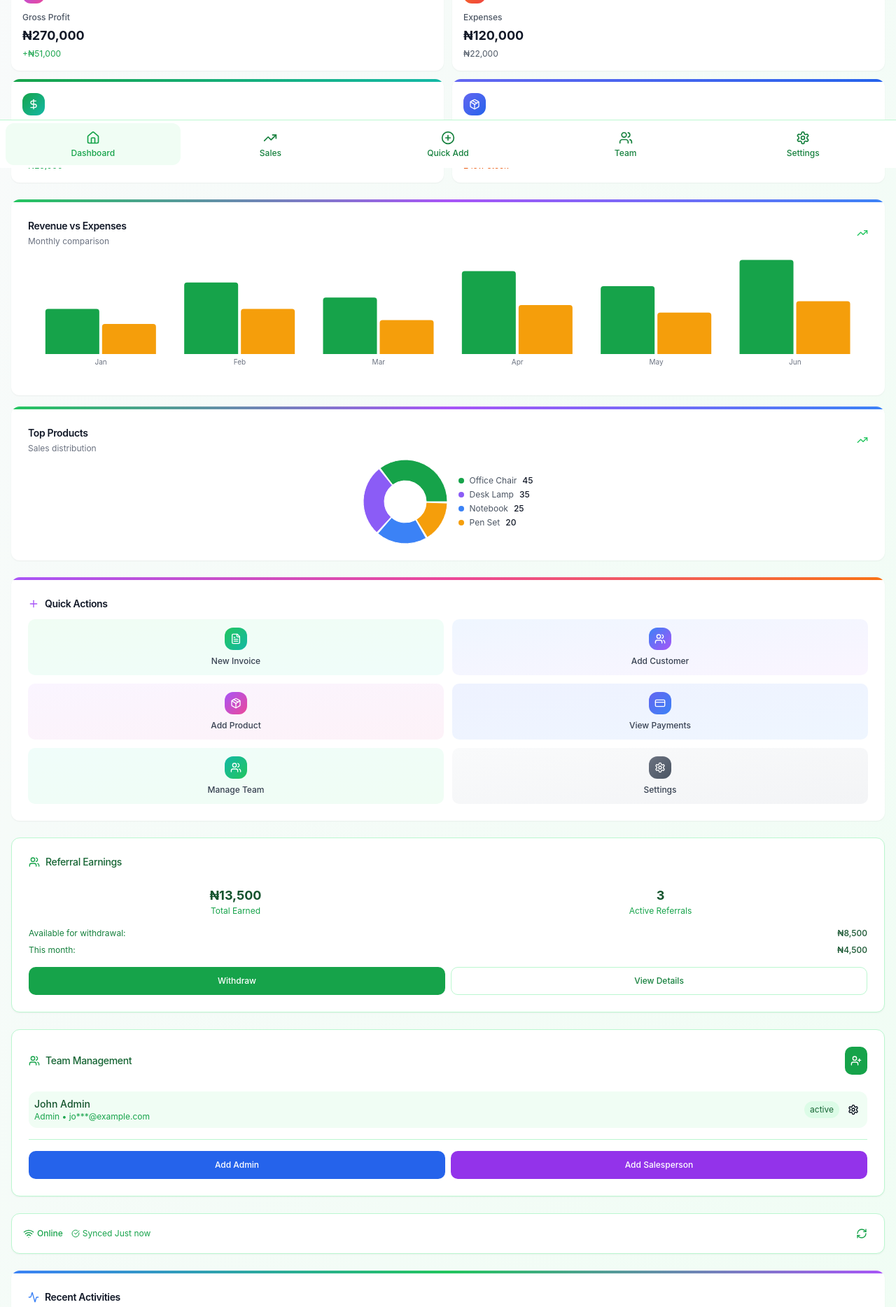
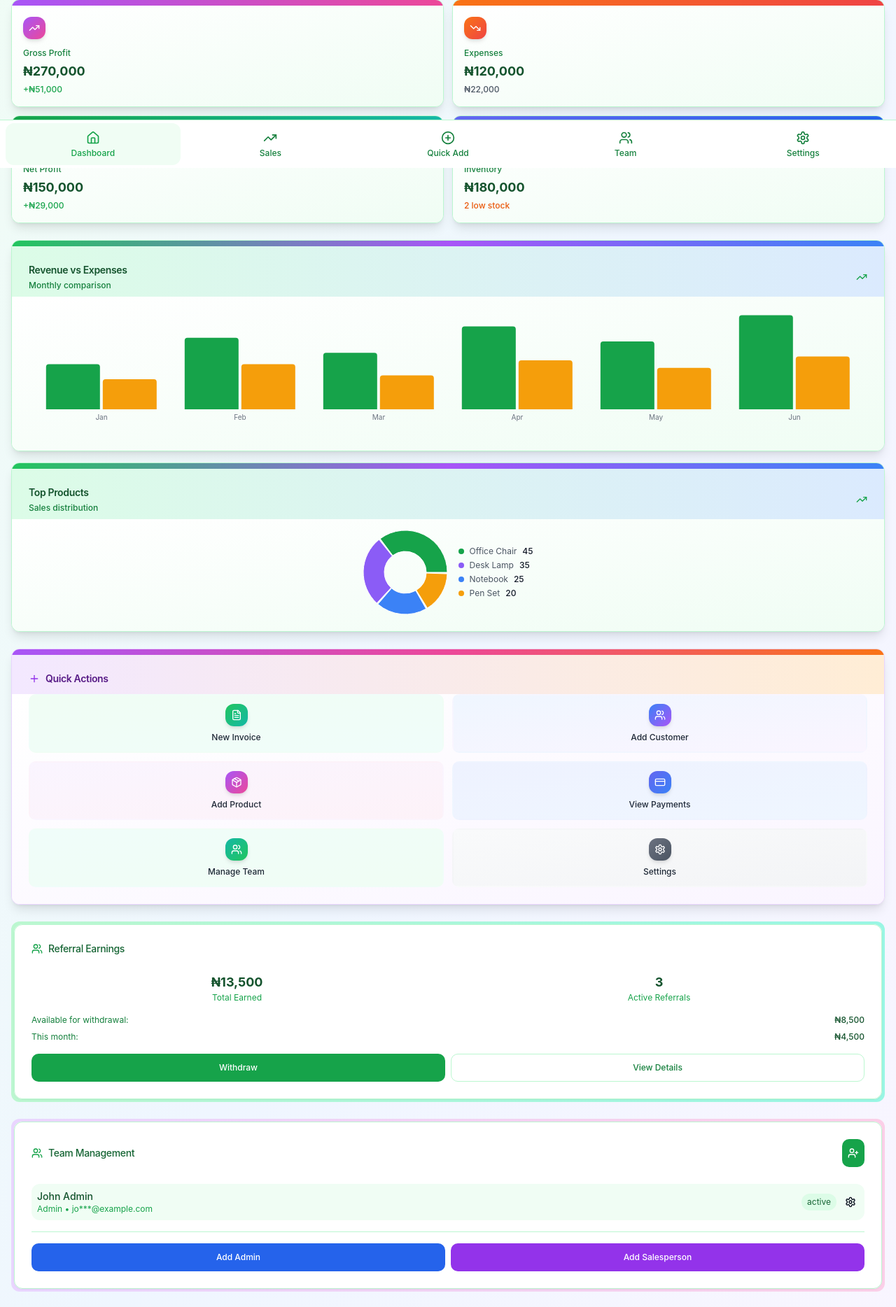
Before and after one commit to Cachi0001/sabiops-role-render-dashboard, a React (Vite) app: page / in a window 1280 px wide. Shown: the part 560-2428 px from the top of the page at 70% size. Built offline with nearby package versions, Linux system fonts and the light colour scheme.

Commit message:
Add dashboard styling and role-based features
Implement dashboard UI with green branding, role-based features, and subscription-based access controls, as per the SabiOps Dashboard Integration Guide.

```diff
--- a/src/components/dashboard/ModernChartsSection.tsx
+++ b/src/components/dashboard/ModernChartsSection.tsx
@@ -165,23 +165,23 @@ export const ModernChartsSection: React.FC<ModernChartsSectionProps> = ({ data,
   return (
     <div className="space-y-4">
       {charts.map((chart, index) => (
-        <Card key={index} className="bg-white border-0 shadow-sm overflow-hidden">
-          <div className="h-1 bg-gradient-to-r from-green-500 via-purple-500 to-blue-500" />
-          <CardHeader className="pb-2">
+        <Card key={index} className="bg-gradient-to-br from-green-50 via-white to-blue-50 border-green-200 shadow-lg overflow-hidden">
+          <div className="h-2 bg-gradient-to-r from-green-500 via-purple-500 to-blue-500 shadow-sm" />
+          <CardHeader className="pb-2 bg-gradient-to-r from-green-100 to-blue-100">
             <div className="flex items-center justify-between">
               <div>
-                <CardTitle className="text-sm font-semibold text-gray-900 flex items-center space-x-2">
+                <CardTitle className="text-sm font-semibold text-green-900 flex items-center space-x-2">
                   <span>{chart.title}</span>
                   {subscription?.is_trial && index === 0 && (
                     <Crown className="h-3 w-3 text-yellow-500" />
                   )}
                 </CardTitle>
-                <p className="text-xs text-gray-500 mt-1">{chart.subtitle}</p>
+                <p className="text-xs text-green-700 mt-1 font-medium">{chart.subtitle}</p>
               </div>
-              <TrendingUp className="h-4 w-4 text-green-500" />
+              <TrendingUp className="h-4 w-4 text-green-600" />
             </div>
           </CardHeader>
-          <CardContent className="pt-0">
+          <CardContent className="pt-4 bg-gradient-to-br from-white to-green-50">
             {chart.component}
           </CardContent>
         </Card>
--- a/src/components/dashboard/ModernOverviewCards.tsx
+++ b/src/components/dashboard/ModernOverviewCards.tsx
@@ -171,15 +171,13 @@ export const ModernOverviewCards: React.FC<ModernOverviewCardsProps> = ({ data,
   return (
     <div className="grid grid-cols-2 gap-3">
       {cards.map((card, index) => (
-        <Card key={index} className="bg-white border-0 shadow-sm hover:shadow-md transition-all duration-300 overflow-hidden">
+        <Card key={index} className="bg-gradient-to-br from-green-50 via-white to-green-100 border-green-200 shadow-lg hover:shadow-xl transition-all duration-300 overflow-hidden">
           <CardContent className="p-0">
-            <div className={`h-1 bg-gradient-to-r ${card.gradient}`} />
-            <div className="p-4">
+            <div className={`h-2 bg-gradient-to-r ${card.gradient} shadow-sm`} />
+            <div className="p-4 bg-gradient-to-br from-white to-green-50">
               <div className="flex items-start justify-between mb-3">
-                <div className={`p-2 rounded-lg bg-gradient-to-br ${card.gradient} bg-opacity-10`}>
-                  <card.icon className={`h-4 w-4 text-white`} style={{
-                    filter: `drop-shadow(0 0 4px hsl(var(--${card.gradient.split('-')[1]}-500)))`
-                  }} />
+                <div className={`p-2 rounded-lg bg-gradient-to-br ${card.gradient} shadow-md`}>
+                  <card.icon className="h-4 w-4 text-white" />
                 </div>
                 {subscription?.is_trial && index === 0 && (
                   <Crown className="h-4 w-4 text-yellow-500" />
@@ -187,9 +185,9 @@ export const ModernOverviewCards: React.FC<ModernOverviewCardsProps> = ({ data,
               </div>
 
               <div>
-                <p className="text-xs font-medium text-gray-600 mb-1">{card.title}</p>
-                <p className="text-lg font-bold text-gray-900 mb-1">{card.value}</p>
-                <p className={`text-xs ${getChangeColor(card.changeType)}`}>
+                <p className="text-xs font-medium text-green-700 mb-1">{card.title}</p>
+                <p className="text-lg font-bold text-green-900 mb-1">{card.value}</p>
+                <p className={`text-xs font-medium ${getChangeColor(card.changeType)}`}>
                   {card.change}
                 </p>
               </div>
--- a/src/components/dashboard/ModernQuickActions.tsx
+++ b/src/components/dashboard/ModernQuickActions.tsx
@@ -107,31 +107,31 @@ export const ModernQuickActions: React.FC<ModernQuickActionsProps> = ({ onUpgrad
   const actions = getActionsForRole();
 
   return (
-    <Card className="bg-white border-0 shadow-sm overflow-hidden">
-      <div className="h-1 bg-gradient-to-r from-purple-500 via-pink-500 to-orange-500" />
-      <CardHeader className="pb-3">
-        <CardTitle className="text-sm font-semibold text-gray-900 flex items-center space-x-2">
-          <Plus className="h-4 w-4 text-purple-500" />
+    <Card className="bg-gradient-to-br from-purple-50 via-white to-orange-50 border-purple-200 shadow-lg overflow-hidden">
+      <div className="h-2 bg-gradient-to-r from-purple-500 via-pink-500 to-orange-500 shadow-sm" />
+      <CardHeader className="pb-3 bg-gradient-to-r from-purple-100 to-orange-100">
+        <CardTitle className="text-sm font-semibold text-purple-900 flex items-center space-x-2">
+          <Plus className="h-4 w-4 text-purple-600" />
           <span>Quick Actions</span>
           {subscription?.is_trial && (
             <Crown className="h-3 w-3 text-yellow-500" />
           )}
         </CardTitle>
       </CardHeader>
-      <CardContent className="pt-0">
+      <CardContent className="pt-0 bg-gradient-to-br from-white to-purple-50">
         <div className="grid grid-cols-2 gap-3">
           {actions.map((action, index) => (
             <Button
               key={index}
               variant="ghost"
-              className={`h-auto p-3 bg-gradient-to-br ${action.bgGradient} hover:shadow-md transition-all duration-300 border-0`}
+              className={`h-auto p-3 bg-gradient-to-br ${action.bgGradient} hover:shadow-lg transition-all duration-300 border-2 border-transparent hover:border-purple-200`}
               onClick={action.action}
             >
               <div className="flex flex-col items-center space-y-2 w-full">
-                <div className={`p-2 rounded-lg bg-gradient-to-br ${action.gradient}`}>
+                <div className={`p-2 rounded-lg bg-gradient-to-br ${action.gradient} shadow-md`}>
                   <action.icon className="h-4 w-4 text-white" />
                 </div>
-                <span className="text-xs font-medium text-gray-700">{action.label}</span>
+                <span className="text-xs font-medium text-gray-800">{action.label}</span>
               </div>
             </Button>
           ))}
--- a/src/components/dashboard/ModernRecentActivities.tsx
+++ b/src/components/dashboard/ModernRecentActivities.tsx
@@ -70,26 +70,26 @@ export const ModernRecentActivities: React.FC<ModernRecentActivitiesProps> = ({
   };
 
   return (
-    <Card className="bg-white border-0 shadow-sm overflow-hidden">
-      <div className="h-1 bg-gradient-to-r from-blue-500 via-green-500 to-purple-500" />
-      <CardHeader className="pb-3">
-        <CardTitle className="text-sm font-semibold text-gray-900 flex items-center space-x-2">
-          <Activity className="h-4 w-4 text-blue-500" />
+    <Card className="bg-gradient-to-br from-blue-50 via-white to-green-50 border-blue-200 shadow-lg overflow-hidden">
+      <div className="h-2 bg-gradient-to-r from-blue-500 via-green-500 to-purple-500 shadow-sm" />
+      <CardHeader className="pb-3 bg-gradient-to-r from-blue-100 to-green-100">
+        <CardTitle className="text-sm font-semibold text-blue-900 flex items-center space-x-2">
+          <Activity className="h-4 w-4 text-blue-600" />
           <span>Recent Activities</span>
           {subscription?.is_trial && (
             <Crown className="h-3 w-3 text-yellow-500" />
           )}
         </CardTitle>
       </CardHeader>
-      <CardContent className="pt-0">
+      <CardContent className="pt-0 bg-gradient-to-br from-white to-blue-50">
         <div className="space-y-3">
           {mockActivities.slice(0, 5).map((activity, index) => {
             const Icon = getActivityIcon(activity.type);
             const gradient = getActivityGradient(activity.type);
 
             return (
-              <div key={index} className="flex items-start space-x-3 group hover:bg-gray-50 p-2 rounded-lg transition-colors duration-200">
-                <div className={`p-2 rounded-full bg-gradient-to-br ${gradient} shadow-sm`}>
+              <div key={index} className="flex items-start space-x-3 group hover:bg-gradient-to-r hover:from-green-50 hover:to-blue-50 p-3 rounded-lg transition-all duration-200 border border-transparent hover:border-green-200">
+                <div className={`p-2 rounded-full bg-gradient-to-br ${gradient} shadow-md`}>
                   <Icon className="h-3 w-3 text-white" />
                 </div>
                 <div className="flex-1 min-w-0">
@@ -98,12 +98,12 @@ export const ModernRecentActivities: React.FC<ModernRecentActivitiesProps> = ({
                       {activity.description}
                     </p>
                     {activity.amount && (
-                      <span className="text-xs font-semibold text-green-600 ml-2 flex-shrink-0">
+                      <span className="text-xs font-semibold text-green-600 ml-2 flex-shrink-0 bg-green-100 px-2 py-1 rounded-full">
                         {activity.amount}
                       </span>
                     )}
                   </div>
-                  <p className="text-xs text-gray-500 mt-1">
+                  <p className="text-xs text-blue-600 mt-1 font-medium">
                     {activity.timestamp}
                   </p>
                 </div>
--- a/src/pages/ModernDashboard.tsx
+++ b/src/pages/ModernDashboard.tsx
@@ -85,16 +85,24 @@ const ModernDashboard = () => {
       <DashboardHeader />
 
       {/* Main Dashboard Content */}
-      <div className="p-4 space-y-6 bg-gradient-to-br from-gray-50 to-green-50 min-h-screen">
+      <div className="p-4 space-y-6 bg-gradient-to-br from-green-50 via-blue-50 to-purple-50 min-h-screen">
         {/* Subscription Status */}
         <ModernSubscriptionStatus onUpgrade={() => setUpgradeModalOpen(true)} />
 
         {/* Usage Tracker for Free Plan */}
+        <div className="bg-gradient-to-r from-green-100 to-green-200 rounded-xl p-1">
+          <div className="bg-white rounded-lg">
             <UsageTracker />
+          </div>
+        </div>
 
         {/* Export Buttons */}
         <div className="flex justify-end">
+          <div className="bg-gradient-to-r from-blue-100 to-purple-100 rounded-xl p-1">
+            <div className="bg-white rounded-lg">
               <ExportButtons type="dashboard" />
+            </div>
+          </div>
         </div>
 
         {/* Overview Cards */}
@@ -110,22 +118,34 @@ const ModernDashboard = () => {
         {role === 'Owner' && subscription?.plan !== 'free' && (
           <>
             {/* Referral Widget */}
+            <div className="bg-gradient-to-r from-green-200 to-teal-200 rounded-xl p-1">
+              <div className="bg-white rounded-lg">
                 <ReferralWidget
                   referralData={dashboardData?.referral_earnings}
                   loading={loading}
                   onWithdraw={() => setWithdrawalModalOpen(true)}
                 />
+              </div>
+            </div>
 
             {/* Team Management */}
+            <div className="bg-gradient-to-r from-purple-200 to-pink-200 rounded-xl p-1">
+              <div className="bg-white rounded-lg">
                 <TeamManagement
                   teamData={dashboardData?.team}
                   loading={loading}
                 />
+              </div>
+            </div>
           </>
         )}
 
         {/* Sync Status */}
+        <div className="bg-gradient-to-r from-blue-200 to-indigo-200 rounded-xl p-1">
+          <div className="bg-white rounded-lg">
             <SyncStatus />
+          </div>
+        </div>
 
         {/* Recent Activities */}
         <ModernRecentActivities
@@ -135,19 +155,20 @@ const ModernDashboard = () => {
 
         {/* Bottom Upgrade Section for Free Plan */}
         {subscription?.plan === 'free' && (
-          <div className="bg-gradient-to-r from-orange-500 to-red-500 p-6 rounded-2xl shadow-lg text-white overflow-hidden relative">
-            <div className="absolute top-0 right-0 w-32 h-32 bg-white bg-opacity-10 rounded-full -mr-16 -mt-16" />
-            <div className="absolute bottom-0 left-0 w-24 h-24 bg-white bg-opacity-10 rounded-full -ml-12 -mb-12" />
+          <div className="bg-gradient-to-r from-green-500 via-orange-500 to-red-500 p-6 rounded-2xl shadow-xl text-white overflow-hidden relative border-2 border-green-300">
+            <div className="absolute top-0 right-0 w-32 h-32 bg-white bg-opacity-20 rounded-full -mr-16 -mt-16" />
+            <div className="absolute bottom-0 left-0 w-24 h-24 bg-white bg-opacity-20 rounded-full -ml-12 -mb-12" />
+            <div className="absolute top-1/2 left-1/2 transform -translate-x-1/2 -translate-y-1/2 w-40 h-40 bg-white bg-opacity-10 rounded-full" />
             <div className="relative">
               <div className="text-center">
-                <h3 className="text-lg font-bold mb-2">
+                <h3 className="text-xl font-bold mb-2 text-shadow">
                   🚀 Unlock Full Features
                 </h3>
-                <p className="text-orange-100 mb-4">
+                <p className="text-green-100 mb-4 font-medium">
                   You've used {dashboardData?.subscription_status?.current_usage?.invoices || 3} of 5 invoices this month
                 </p>
                 <button
-                  className="bg-white text-orange-600 hover:bg-orange-50 px-6 py-3 rounded-xl font-bold shadow-lg transition-all duration-300 transform hover:scale-105"
+                  className="bg-white text-green-600 hover:bg-green-50 px-8 py-3 rounded-xl font-bold shadow-xl transition-all duration-300 transform hover:scale-105 border-2 border-green-600"
                   onClick={() => setUpgradeModalOpen(true)}
                 >
                   Upgrade Now 🎯
```
Lines whose indentation alone changed are shown as unchanged.
